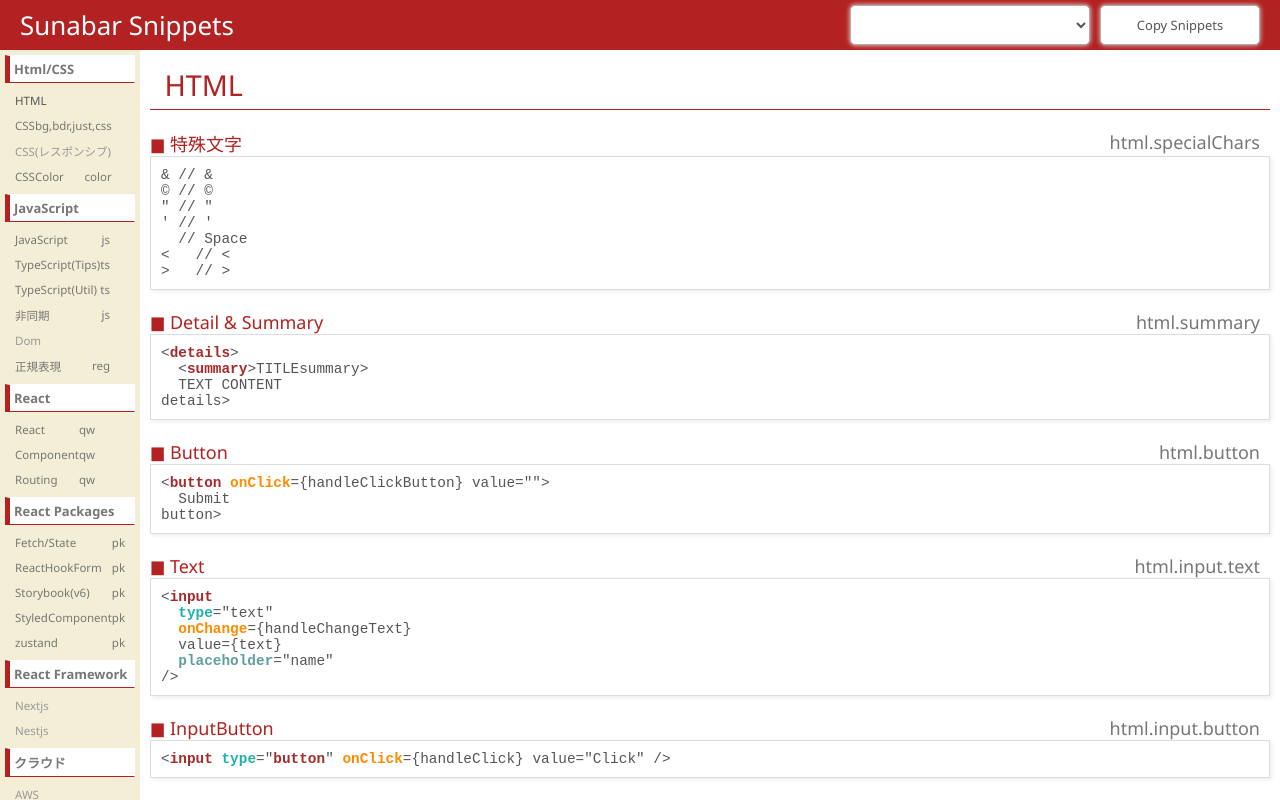
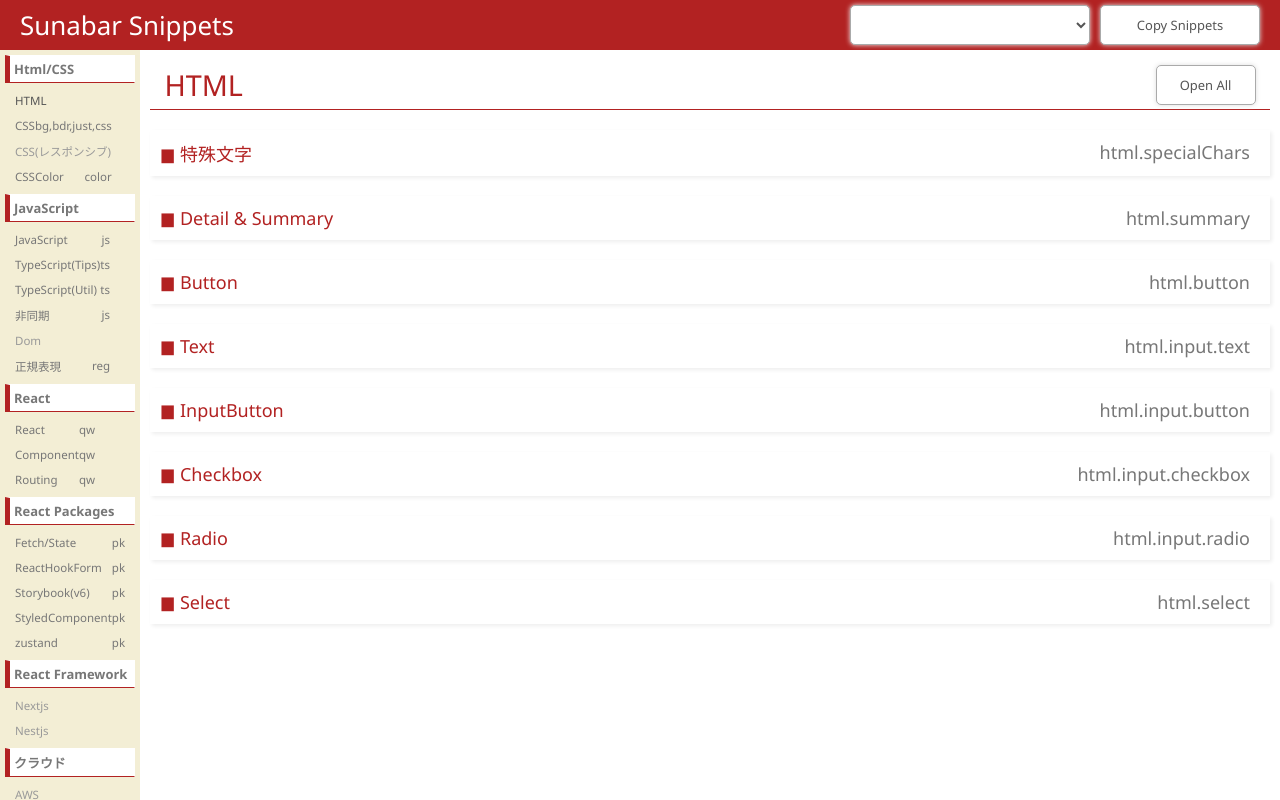
Before and after one commit to vivitjp/-Snippets, a React (Vite) app: page / in a window 1280 px wide. Both pictures are taken after a click on the element "HTML". Shown: the top 800 px of the page. Built offline with nearby package versions, Linux system fonts and the light colour scheme.

Commit message:
add button toggle

```diff
--- /dev/null
+++ b/src/library/hooks/components/Detail.tsx
@@ -0,0 +1,24 @@
+import styled from "styled-components"
+
+export const Details = styled.details`
+  font-size: 14px;
+  font-family: monospace;
+  overflow: auto;
+  white-space: pre;
+  color: #555;
+  padding: 10px;
+  width: 100%;
+  box-shadow: 2px 2px 4px #eee;
+`
+
+export const DetailInside = styled.div`
+  font-size: 14px;
+  font-family: monospace;
+  overflow: auto;
+  white-space: pre;
+  color: #555;
+  padding: 10px;
+  width: 100%;
+  border: 1px solid #ddd;
+  box-shadow: 2px 2px 4px #eee;
+`
--- a/src/library/hooks/components/DivTitle.tsx
+++ b/src/library/hooks/components/DivTitle.tsx
@@ -6,6 +6,15 @@ export const DivTitleWrapper = styled.div`
   justify-content: space-between;
   align-items: flex-start;
   width: 100%;
+`
+
+export const SummaryWrapper = styled.summary`
+  display: flex;
+  flex-direction: row;
+  justify-content: space-between;
+  align-items: flex-start;
+  width: 100%;
+  cursor: pointer;
 `
 
 export const DivTitle = styled.div`
--- a/src/library/hooks/useSnippets.tsx
+++ b/src/library/hooks/useSnippets.tsx
@@ -6,10 +6,10 @@ import { Column } from "../../common/styleDiv"
 import { Button } from "../../common/styleInput"
 import { syntaxHighlight } from "../syntaxHighlighter/syntaxHighlighter"
 import { useSelect } from "./useSelect"
-import { DivPrefix, DivTitle, DivTitleWrapper } from "./components/DivTitle"
-import { DivBody } from "./components/DivBody"
+import { DivPrefix, DivTitle, SummaryWrapper } from "./components/DivTitle"
 import { MenuItemType } from "../../store/menuStore"
 import { CodeKeyType, getKey } from "../syntaxHighlighter/getKey"
+import { DetailInside, Details } from "./components/Detail"
 
 type SnippetsObject = {
   prefix: string
@@ -71,11 +71,13 @@ export const useSnippets = (selectedMenu: MenuItemType | undefined) => {
         })
         return (
           <Column key={index}>
-            <DivTitleWrapper>
-              <DivTitle>■ {title}</DivTitle>
-              <DivPrefix>{snippetsObject.prefix}</DivPrefix>
-            </DivTitleWrapper>
-            <DivBody>{highlighted}</DivBody>
+            <Details className={"detailClass"}>
+              <SummaryWrapper>
+                <DivTitle>■ {title}</DivTitle>
+                <DivPrefix>{snippetsObject.prefix}</DivPrefix>
+              </SummaryWrapper>
+              <DetailInside>{highlighted}</DetailInside>
+            </Details>
           </Column>
         )
       })
--- a/src/library/syntaxHighlighter/keys/Python.ts
+++ b/src/library/syntaxHighlighter/keys/Python.ts
@@ -34,6 +34,7 @@ export const keysPython: KeyDef[] = [
       "lambda",
       "self",
       "super",
+      "wrapper",
     ],
   },
   // ■ 型
@@ -70,6 +71,7 @@ export const keysPython: KeyDef[] = [
       "natsort",
       "typing",
       "functools",
+      "dataclasses",
     ],
   },
   // ■ メソッド
@@ -218,6 +220,7 @@ export const keysPython: KeyDef[] = [
       "maketrans",
       "pop",
       "isinstance",
+      "dataclass",
     ],
   },
   // ■ 定数
--- a/src/pages/base/PageBody.tsx
+++ b/src/pages/base/PageBody.tsx
@@ -2,6 +2,9 @@ import styled from "styled-components"
 import { zooMenu } from "../../store/menuStore"
 import { Circles } from "react-loader-spinner"
 import { SpinnerWrapper } from "../../library/hooks/components/SpinnerWrapper"
+import { useState, useEffect } from "react"
+import { Button } from "../../common/styleInput"
+import { useOCButton } from "../../store/storeOC"
 
 type Props = {
   Snippets: () => JSX.Element
@@ -12,11 +15,36 @@ export const PageBody = ({ Snippets, isPending }: Props) => {
   const selectedMenu = zooMenu((state) => state.selectedMenu)
   const titles = selectedMenu?.name.split(":") ?? []
 
+  const [elements, setElements] = useState<NodeListOf<Element> | undefined>()
+
+  const isOpened = useOCButton((state) => state.isOpened)
+  const toggleOpenClose = useOCButton((state) => state.toggleOpenClose)
+
+  useEffect(() => {
+    if (isPending) return
+    const els = document.querySelectorAll(".detailClass")
+    setElements(els)
+  }, [isPending])
+
+  const handleOpenClose = (e: React.MouseEvent<HTMLButtonElement>) => {
+    e.stopPropagation()
+    e.preventDefault()
+
+    console.log("open them", elements?.length)
+    if (!elements?.length) return
+    elements.forEach((el) => {
+      isOpened ? el.removeAttribute("open") : el.setAttribute("open", "")
+    })
+    toggleOpenClose()
+  }
+
   return (
     <BodySection data-testid="layout-section">
       <BodyTitleWrapper>
         <BodyTitle data-testid="layout-title">{titles[0]}</BodyTitle>
-        <BodySubtitle>{titles?.[1] ?? ""}</BodySubtitle>
+        <Button onClick={handleOpenClose} width="100px">
+          {isOpened ? "Close All" : "Open All"}
+        </Button>
       </BodyTitleWrapper>
       <BodySection>
         {isPending ? (
@@ -59,9 +87,3 @@ const BodyTitle = styled.div`
   font-weight: 300;
   color: var(--main-color);
 `
-
-const BodySubtitle = styled.div`
-  font-size: 2rem;
-  font-weight: 300;
-  color: var(--main-color);
-`
--- a/src/pages/base/items.ts
+++ b/src/pages/base/items.ts
@@ -14,6 +14,7 @@ export const menuItems: menuByCategories[] = [
         name: "HTML",
         fileName: "html/HTML",
         codeKeyTypes: [codeKeys.HTML, codeKeys.JSTS],
+        encodeRequired: true,
       },
       {
         name: "CSS:bg,bdr,just,css",
--- /dev/null
+++ b/src/store/storeOC.ts
@@ -0,0 +1,11 @@
+import { create } from "zustand"
+
+export type OCType = {
+  isOpened: boolean
+  toggleOpenClose: () => void
+}
+
+export const useOCButton = create<OCType>()((set) => ({
+  isOpened: false,
+  toggleOpenClose: () => set((state) => ({ isOpened: !state.isOpened })),
+}))
```
Also changed, not shown: public/snippets/ReactPackage/StyledCompo.yml (+35 -0 lines).
